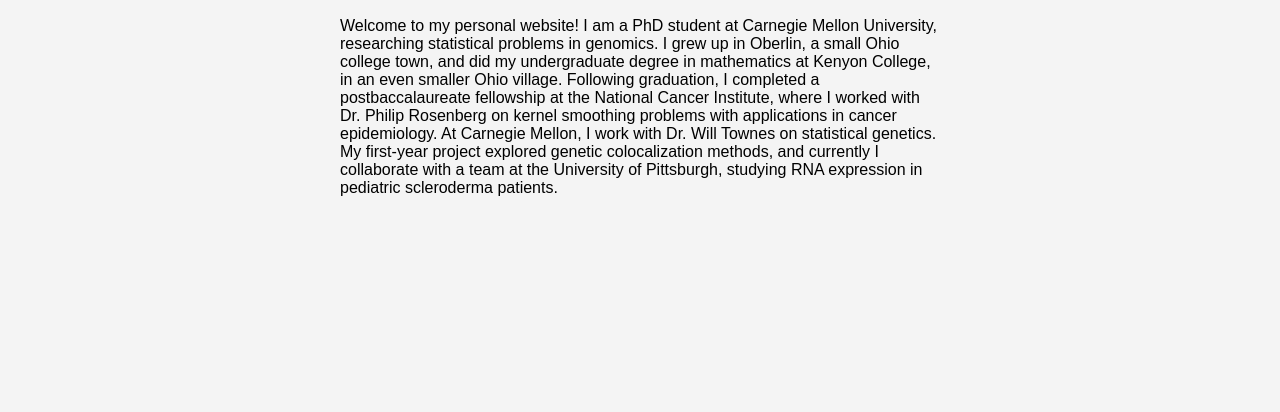
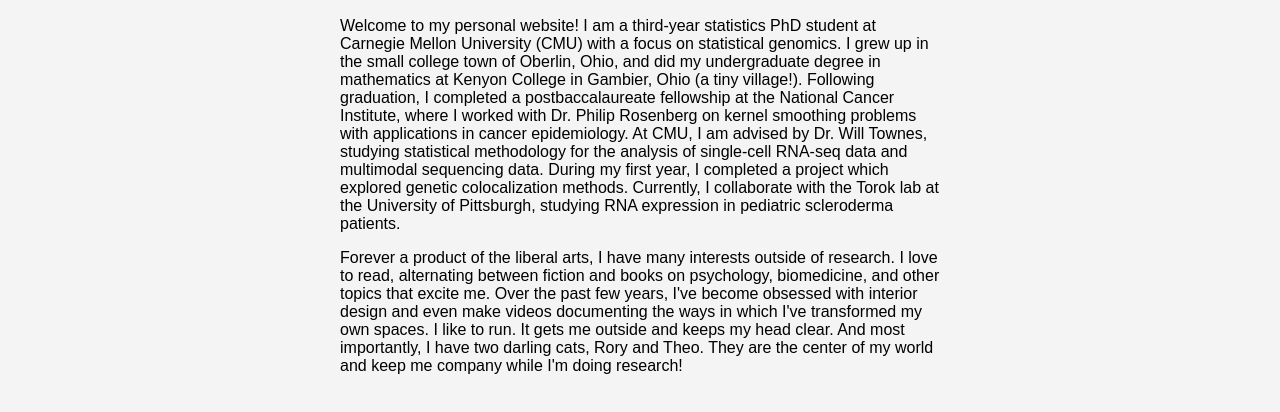
Before and after one commit to jkelrod97/jkelrod97.github.io, a plain HTML site: page index.html in a window 1280 px wide. Shown: the part 374-786 px from the top of the page. Drawn offline with Linux system fonts and the light colour scheme.

Commit message:
Updated bio

```diff
--- a/index.html
+++ b/index.html
@@ -35,11 +35,19 @@
         <h2>PhD Student in Statistics</h2>
         <img src="juliakelrod.jpeg" alt="Julia K. Elrod">
         <div class="bio">
-            <p>Welcome to my personal website! I am a PhD student at Carnegie Mellon University, researching statistical problems in genomics.
-                I grew up in Oberlin, a small Ohio college town, and did my undergraduate degree in mathematics at Kenyon College, in an even smaller Ohio village.
+            <p>Welcome to my personal website! I am a third-year statistics PhD student at Carnegie Mellon University (CMU) with a focus on statistical genomics.
+                I grew up in the small college town of Oberlin, Ohio, and did my undergraduate degree in mathematics at Kenyon College in Gambier, Ohio (a tiny village!).
                 Following graduation, I completed a postbaccalaureate fellowship at the National Cancer Institute, where I worked with Dr. Philip Rosenberg on kernel smoothing problems with applications in cancer epidemiology.
-                At Carnegie Mellon, I work with Dr. Will Townes on statistical genetics.
-                My first-year project explored genetic colocalization methods, and currently I collaborate with a team at the University of Pittsburgh, studying RNA expression in pediatric scleroderma patients.
+                At CMU, I am advised by Dr. Will Townes, studying statistical methodology for the analysis of single-cell RNA-seq data and multimodal sequencing data.
+                During my first year, I completed a project which explored genetic colocalization methods.
+                Currently, I collaborate with the Torok lab at the University of Pittsburgh, studying RNA expression in pediatric scleroderma patients.
+            </p>
+            <p>
+                Forever a product of the liberal arts, I have many interests outside of research.
+                I love to read, alternating between fiction and books on psychology, biomedicine, and other topics that excite me.
+                Over the past few years, I've become obsessed with interior design and even make videos documenting the ways in which I've transformed my own spaces.
+                I like to run. It gets me outside and keeps my head clear.
+                And most importantly, I have two darling cats, Rory and Theo. They are the center of my world and keep me company while I'm doing research!
             </p>
         </div>
     </div>
```
